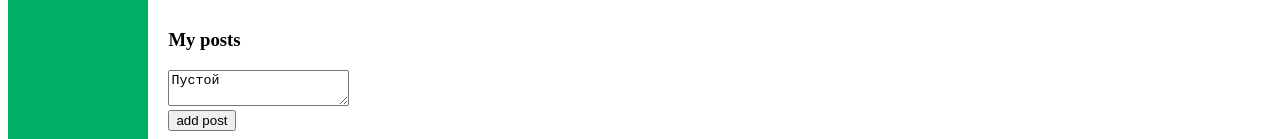
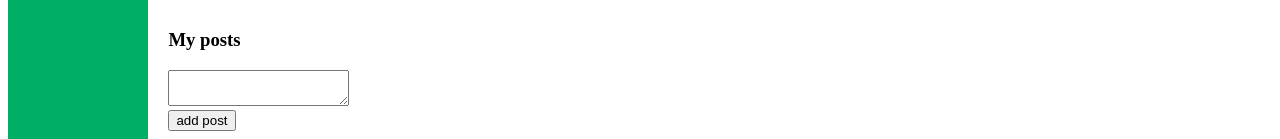
Before and after one commit to VitaliSolovchuk/Social_Network_react, a React (Create React App) app: page /profile in a window 1280 px wide. Shown: the part 230-369 px from the top of the page. Built offline with nearby package versions, Linux system fonts and the light colour scheme; grey boxes are pictures that could not be loaded.

Commit message:
realization custom store

```diff
--- a/src/App.js
+++ b/src/App.js
@@ -16,9 +16,9 @@ function App(props) {
 				<div className='app-wrapper-content'>
 					{/* <Route exact path='/profile' component={Profile}/>*/}
 					<Route exact path='/profile'
-					       render={ () => <Profile state={props.state.profilePage} addPost={props.addPost}/>}/>
+					       render={ () => <Profile profilePage={props.state.profilePage} addPost={props.addPost} updateNewPostText={props.updateNewPostText}/> }/>
 					<Route path='/dialogs'
-					       render={ () => <Dialogs state={props.state.dialogsPage}/>}/>
+					       render={ () => <Dialogs dialogsPage={props.state.dialogsPage}/>}/>
 				</div>
 				<Footer/>
 			</div>
--- a/src/components/Сontent/Dialogs/Dialogs.jsx
+++ b/src/components/Сontent/Dialogs/Dialogs.jsx
@@ -6,10 +6,10 @@ import {NavLink} from "react-router-dom";
 const Dialogs = (props) => {
 
 
-	let dialogsElements = props.state.dialogs
+	let dialogsElements = props.dialogsPage.dialogs
 		.map(d => <DialogItem name={d.name} id={d.id}/>)
 
-	let messageElements = props.state.messages
+	let messageElements = props.dialogsPage.messages
 		.map(m => <Massage massage={m.message}/>)
 
 	return (
--- a/src/components/Сontent/Profile/MyPosts/MyPosts.jsx
+++ b/src/components/Сontent/Profile/MyPosts/MyPosts.jsx
@@ -10,9 +10,12 @@ const MyPosts = (props) => {
 	let newPostElement = React.createRef()
 
 	let addPost = () => {
+		props.addPost()
+	}
+
+	let onPostChange = () => {
 		let text = newPostElement.current.value
-		props.addPost(text)
-		newPostElement.current.value = ''
+		props.updateNewPostText(text)
 	}
 
 
@@ -21,7 +24,7 @@ const MyPosts = (props) => {
 			<h3>My posts</h3>
 			<div>
 				<div>
-					<textarea ref={newPostElement}>Пустой</textarea>
+					<textarea ref={newPostElement} onChange={onPostChange} value={props.newPostText}/>
 				</div>
 				<div>
 					<button onClick={addPost}>add post</button>
--- a/src/components/Сontent/Profile/Profile.jsx
+++ b/src/components/Сontent/Profile/Profile.jsx
@@ -7,7 +7,7 @@ const Profile = (props) => {
 	return (
 		<div>
 			<ProfileInfo/>
-			<MyPosts posts={props.state.posts} addPost={props.addPost}/>
+			<MyPosts posts={props.profilePage.posts} newPostText={props.profilePage.newPostText} addPost={props.addPost} updateNewPostText={props.updateNewPostText}/>
 		</div>
 	)
 }
--- a/src/index.js
+++ b/src/index.js
@@ -1,9 +1,23 @@
-import state from './redax/state';
-import {rerenderEntireTree} from "./render";
+import React from "react";
+import ReactDOM from "react-dom";
+import App from "./App";
+import store from './redax/state';
+import {BrowserRouter} from "react-router-dom";
 import reportWebVitals from './reportWebVitals';
 
+let rerenderEntireTree = (state) => {
+	ReactDOM.render(
+		<React.StrictMode>
+			<BrowserRouter>
+				<App state={state} addPost={store.addPost.bind(store)}
+				     updateNewPostText={store.updateNewPostText.bind(store)}/>
+			</BrowserRouter>
+		</React.StrictMode>, document.getElementById('root')
+	);
+}
 
-rerenderEntireTree(state)
+store.subscribe(rerenderEntireTree)
+rerenderEntireTree(store.getState())
 
 // If you want to start measuring performance in your app, pass a function
 // to log results (for example: reportWebVitals(console.log))
--- a/src/redax/state.js
+++ b/src/redax/state.js
@@ -1,6 +1,6 @@
-import {rerenderEntireTree} from "../render";
 
-let state = {
+let store = {
+	_state : {
 		profilePage: {
 			posts: [
 				{id: 1, message: 'I live with my parents.', likesCount: 3},
@@ -8,6 +8,7 @@ let state = {
 				{id: 3, message: 'I watch special programmes on the television and work at home.', likesCount: 13},
 				{id: 4, message: 'Hi, my name is Vitaliy and I come from Australia.', likesCount: 1},
 			],
+			newPostText: '',
 		},
 		dialogsPage: {
 			dialogs: [
@@ -25,16 +26,34 @@ let state = {
 				{id: 5, message: 'yo yo'},
 			],
 		},
+	},
+
+	getState(){
+		return this._state
+	},
+	addPost() {
+		let newPost = {
+			id: 5,
+			message: this._state.profilePage.newPostText,
+			likesCount: 1,
+		}
+		this._state.profilePage.posts.push(newPost)
+		this._state.profilePage.newPostText = ''
+		this._callSubscriber(this._state)
+	},
+	updateNewPostText(newText) {
+		this._state.profilePage.newPostText = newText
+		this._callSubscriber(this._state)
+	},
+	subscribe(observer) {
+		this._callSubscriber = observer
+	},
+
+	_callSubscriber() {
+		console.log('state change')
+	},
 }
 
-export let addPost = (postMessage) => {
-	let newPost = {
-		id: 5,
-		message: postMessage,
-		likesCount: 1,
-	}
-	state.profilePage.posts.push(newPost)
-	rerenderEntireTree(state)
-}
 
-export default state
+
+export default store
--- a/src/render.js
+++ /dev/null
@@ -1,15 +0,0 @@
-import React from "react";
-import ReactDOM from "react-dom";
-import App from "./App";
-import {BrowserRouter} from "react-router-dom";
-import {addPost} from './redax/state';
-
-export let rerenderEntireTree = (state) => {
-	ReactDOM.render(
-		<React.StrictMode>
-			<BrowserRouter>
-				<App state={state} addPost={addPost}/>
-			</BrowserRouter>
-		</React.StrictMode>, document.getElementById('root')
-	);
-}
```
Lines whose indentation alone changed are shown as unchanged.
